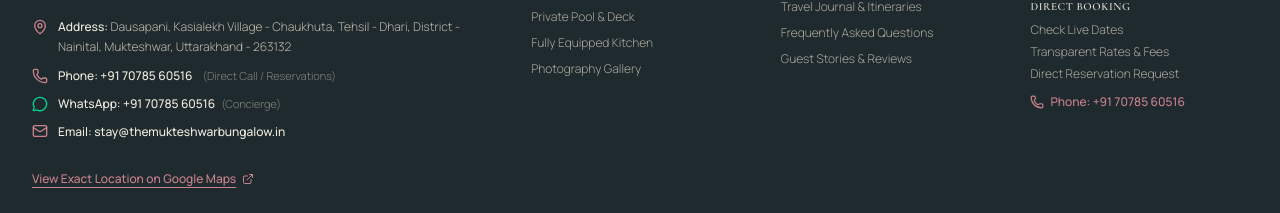
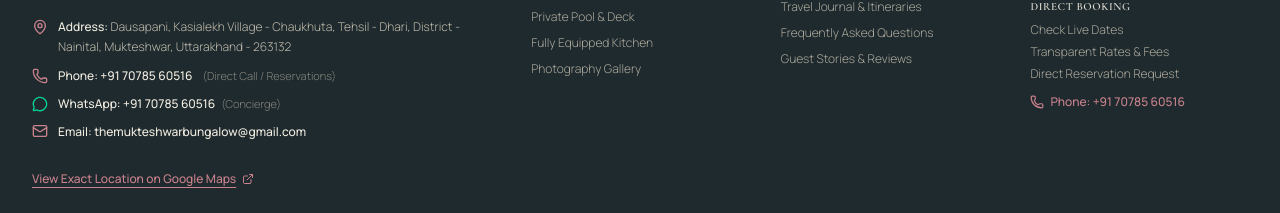
Before and after one commit to swapneelshirsatss-oss/the-mukteshwar-bungalow, a React (Vite) app: page / in a window 1280 px wide. Shown: the part 9607-9820 px from the top of the page. Built offline with nearby package versions, Linux system fonts and the light colour scheme.

Commit message:
fix(contact): update email address to themukteshwarbungalow@gmail.com

```diff
--- a/src/data/propertyData.ts
+++ b/src/data/propertyData.ts
@@ -30,7 +30,7 @@ export const propertyData: PropertyData = {
     phone: '+91 70785 60516',
     phoneRaw: '+917078560516',
     whatsapp: '917078560516',
-    email: 'stay@themukteshwarbungalow.in',
+    email: 'themukteshwarbungalow@gmail.com',
     hostName: 'Villa Concierge Team',
     hostType: 'Private Estate Manager',
     caretakerHours: '8:00 AM – 9:30 PM (On-call assistance available)',
--- a/src/pages/PrivacyPolicyPage.tsx
+++ b/src/pages/PrivacyPolicyPage.tsx
@@ -2,6 +2,7 @@ import React from 'react';
 import { SEOHead } from '../components/common/SEOHead';
 import { Breadcrumbs } from '../components/common/Breadcrumbs';
 import { SectionHeading } from '../components/common/SectionHeading';
+import { propertyData } from '../data/propertyData';
 
 export const PrivacyPolicyPage: React.FC = () => {
   return (
@@ -46,7 +47,7 @@ export const PrivacyPolicyPage: React.FC = () => {
 
           <h2 className="text-xl font-serif font-bold text-charcoal-900">4. Contact & Inquiries</h2>
           <p>
-            If you have questions regarding this privacy policy or your stored information, you may contact us at <a href="mailto:stay@themukteshwarbungalow.in" className="text-himalayan-700 underline">stay@themukteshwarbungalow.in</a>.
+            If you have questions regarding this privacy policy or your stored information, you may contact us at <a href={`mailto:${propertyData.contact.email || 'themukteshwarbungalow@gmail.com'}`} className="text-himalayan-700 underline">{propertyData.contact.email || 'themukteshwarbungalow@gmail.com'}</a>.
           </p>
         </div>
       </section>
```
Also changed, not shown: 2 other files (tests, documents, lock files or other folders).
